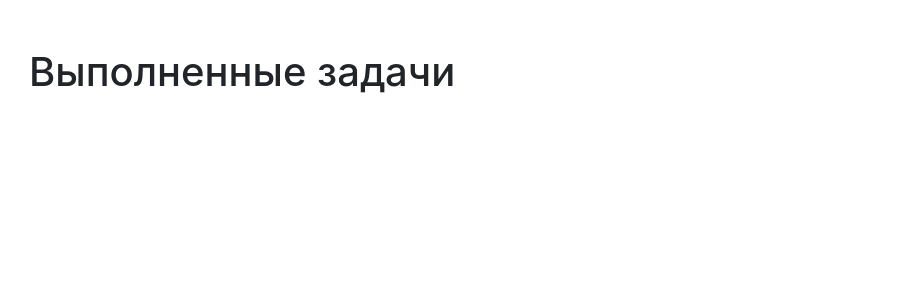
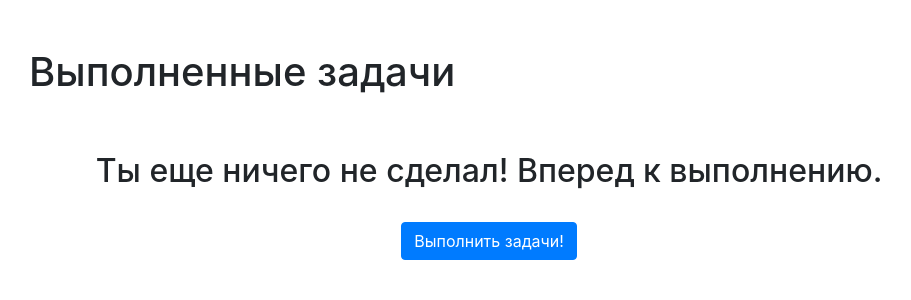
Before and after one commit to lexastav/ToDo_project, a Django app: page /completed/ in a window 1280 px wide. Shown: the part 56-356 px from the top of the page, without its empty margins (151-1062 px from the left). Run offline with Django 3.2, Linux system fonts and the light colour scheme; a user stored in the database is signed in; data comes from the database, SQL or seed files in the repository; both versions use the stored data as it was after the commit; some libraries are stand-ins or nearby versions.

Commit message:
Fixed bug with completed_todos.html

```diff
--- a/todo/templates/todo/completed_todos.html
+++ b/todo/templates/todo/completed_todos.html
@@ -26,6 +26,7 @@
     </div>
     <div class="row justify-content-center mt-5">
         <div class="col-md-10">
+            {% if todos %}
             <div class="list-group">
                 {% for todo in todos %}
                     <a href="{% url 'view_todo' todo.id %}"
@@ -38,6 +39,13 @@
                     </a>
                 {% endfor %}
             </div>
+        {% else %}
+            <div class="text-center">
+                <h2>Ты еще ничего не сделал! Вперед к выполнению.</h2>
+            <br>
+            <a role="button" class="btn btn-primary" href="{% url 'current_todos' %}">Выполнить задачи!</a>
+            </div>
+        {% endif %}
         </div>
     </div>
 
```
Also changed, not shown: db.sqlite3.
